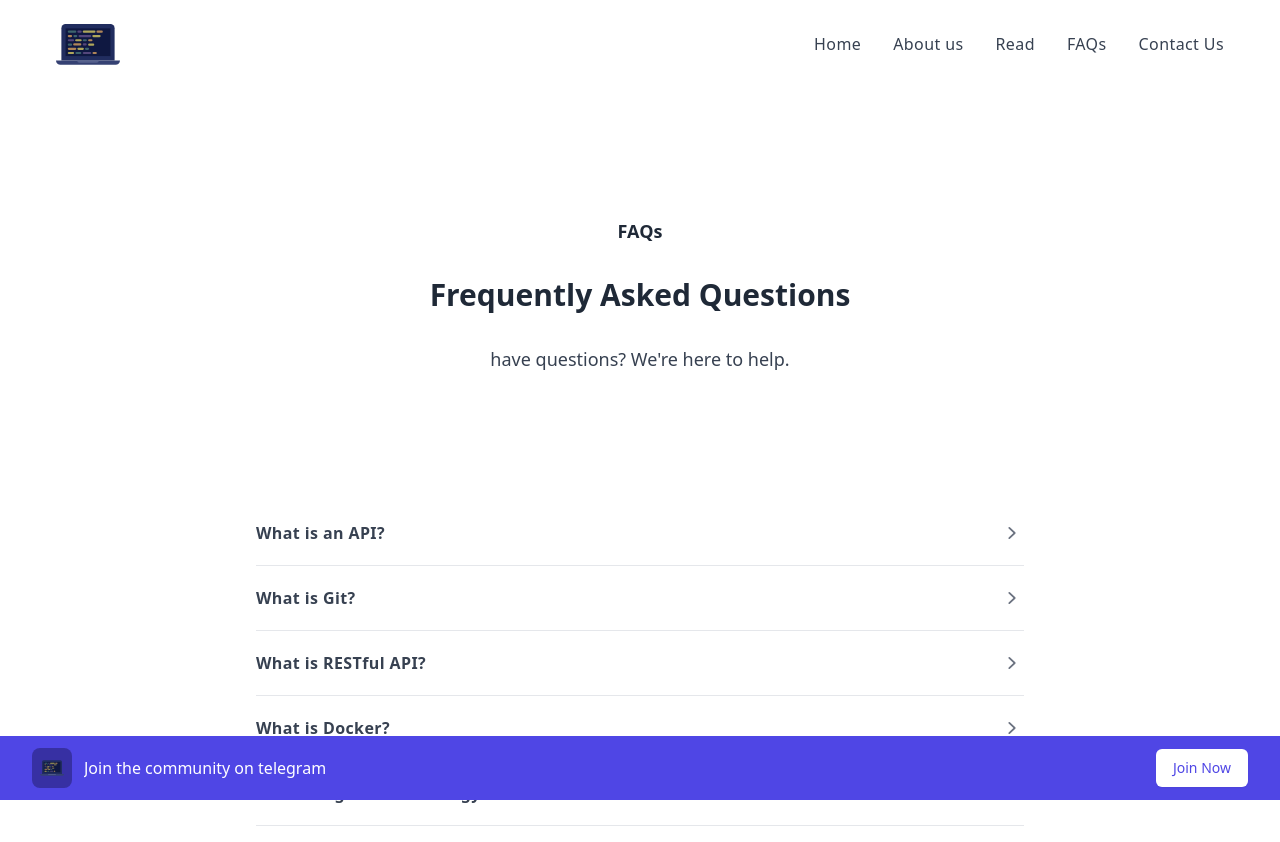
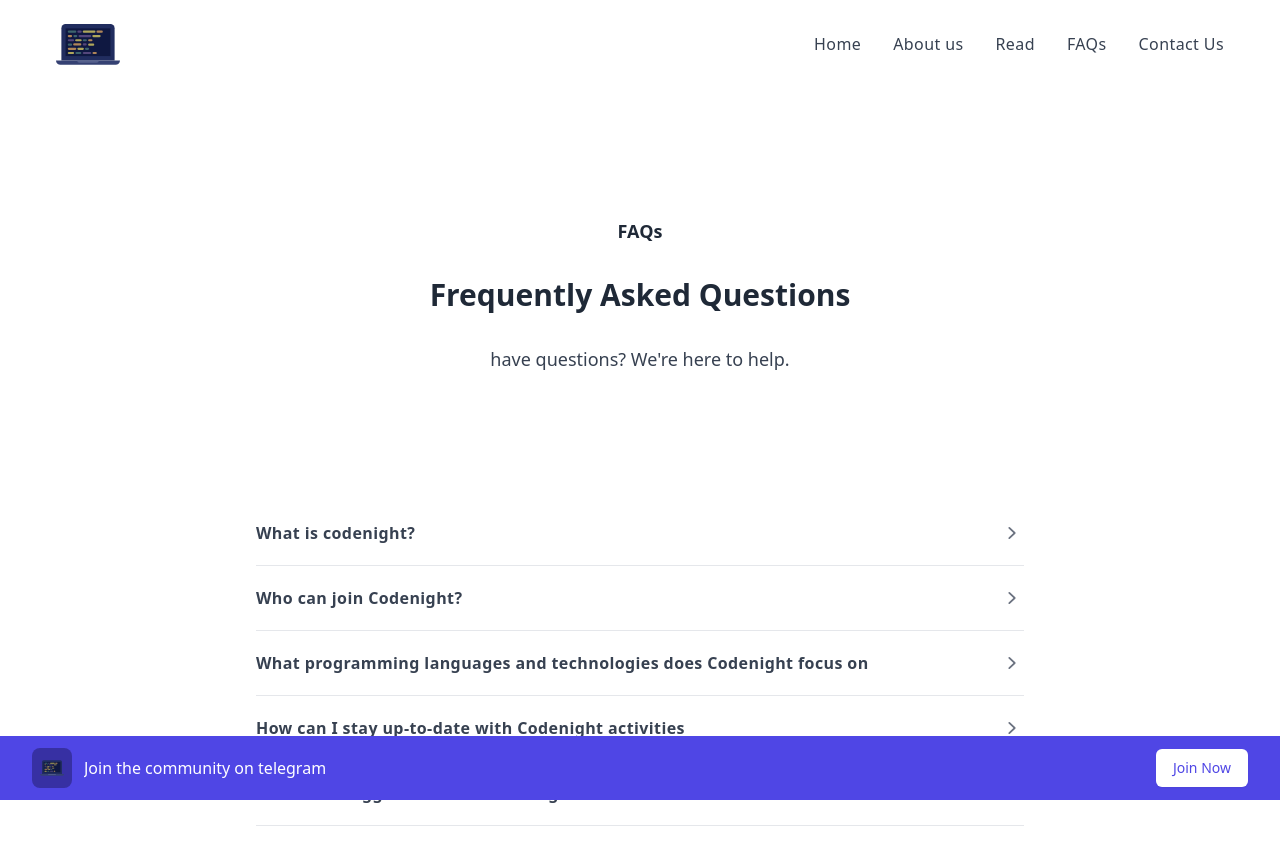
Before and after one commit to CodeNight-Ethiopia/codenight-frontend, a Next.js app: page /faq in a window 1280 px wide. Shown: the top 842 px of the page. Built offline with nearby package versions, Linux system fonts and the light colour scheme.

Commit message:
update data in faq section

```diff
--- a/pages/faq.tsx
+++ b/pages/faq.tsx
@@ -5,26 +5,27 @@
 
 const data = [
   {
-      title: "What is an API?",
-      desc: "API stands for Application Programming Interface. It's a set of protocols, routines, and tools for building software and applications. APIs allow different software applications to communicate with each other and share data."
+    title: "What is codenight?",
+    desc: "Code-night is a developer community based in Ethiopia that aims to connect, support, and empower developers to build innovative solutions and grow their skills.",
   },
   {
-      title: "What is Git?",
-      desc: "Git is a version control system that allows developers to track changes in their codebase, collaborate with other developers, and revert to earlier versions of their code if needed."
+    title: "Who can join Codenight?",
+    desc: "Anyone who is interested in programming and software development can join Codenight. The community is open to developers of all levels, from beginners to experienced professionals.",
   },
   {
-      title: "What is RESTful API?",
-      desc: "REST stands for Representational State Transfer. It's an architectural style that defines a set of constraints to be used when creating web services. A RESTful API is an API that adheres to these constraints, and uses HTTP requests to GET, POST, PUT, and DELETE data."
+    title:
+      "What programming languages and technologies does Codenight focus on",
+    desc: "Codenight is an inclusive community that welcomes developers of all backgrounds and skill levels. While the community doesn't focus on any particular language or technology, members are encouraged to share their knowledge and expertise with others.",
   },
   {
-      title: "What is Docker?",
-      desc: "Docker is a containerization platform that allows developers to package their applications and dependencies into containers. Containers are isolated environments that run on a host machine, and can be easily deployed and scaled."
+    title: "How can I stay up-to-date with Codenight activities",
+    desc: "To stay up-to-date with Codenight activities, you can follow the community's social media accounts, or check our website for the latest updates. You can also engage with other members of the community to stay informed about upcoming events and opportunities.",
   },
   {
-      title: "What is Agile methodology?",
-      desc: "Agile methodology is an iterative and incremental approach to software development. It emphasizes collaboration, flexibility, and customer satisfaction. Agile teams work in short iterations, and regularly review and adjust their approach to meet changing requirements."
-    }
-  ]
+    title: "How can I suggest ideas for Codenight activities or events?",
+    desc: "If you have ideas for Codenight activities or events, you can share them with the community through their social media groups or by reaching out to the organizers directly. The community is always open to new ideas and welcomes input from its members.",
+  },
+];
 
 const FAQPage = () => {
   return (
@@ -44,9 +45,10 @@
         </section>
         {/* FAQs section */}
         <section className="flex flex-col justify-start items-center mx-auto px-10">
-
-            {data.map((faq,idx) => {
-                return <FAQSingleCard key={idx} title={faq.title} desc={faq.desc} />
+          {data.map((faq, idx) => {
+            return (
+              <FAQSingleCard key={idx} title={faq.title} desc={faq.desc} />
+            );
           })}
         </section>
         {/* spacing */}
```
Lines whose indentation alone changed are shown as unchanged.
